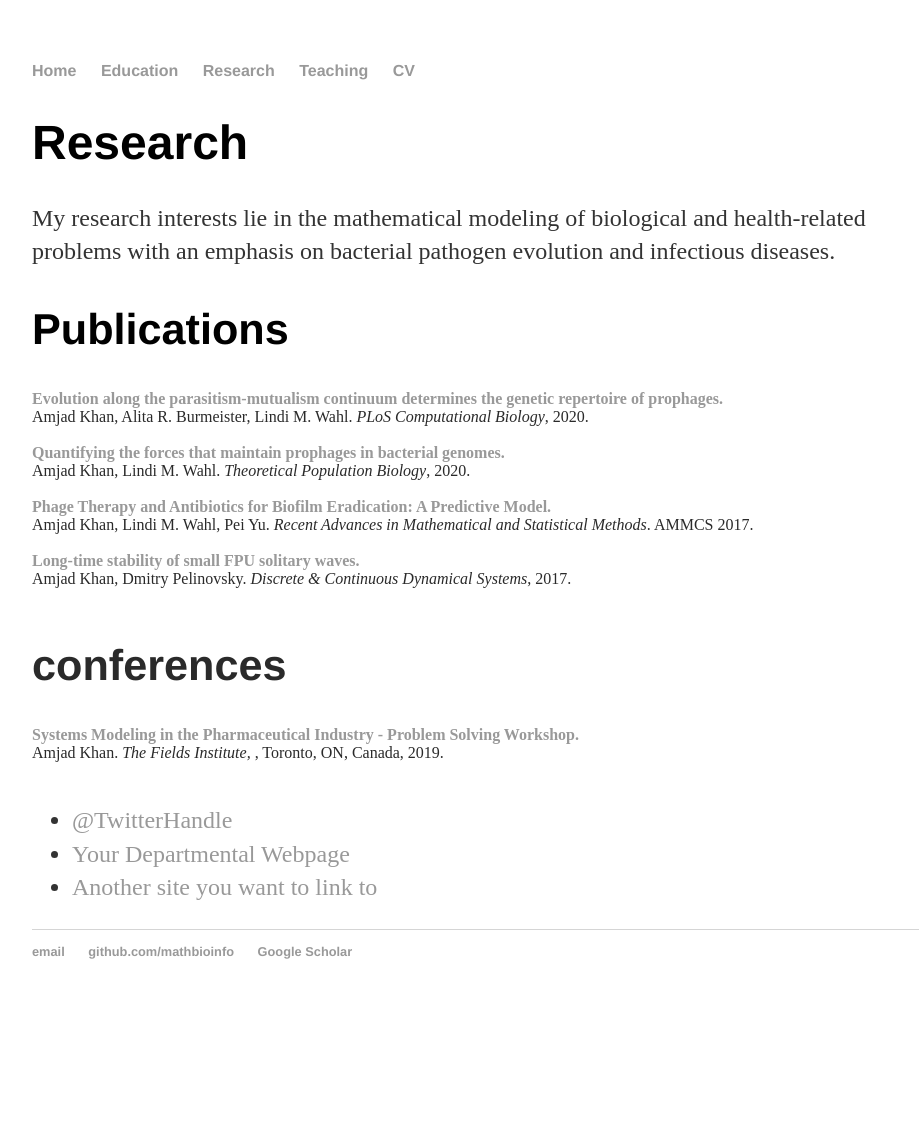
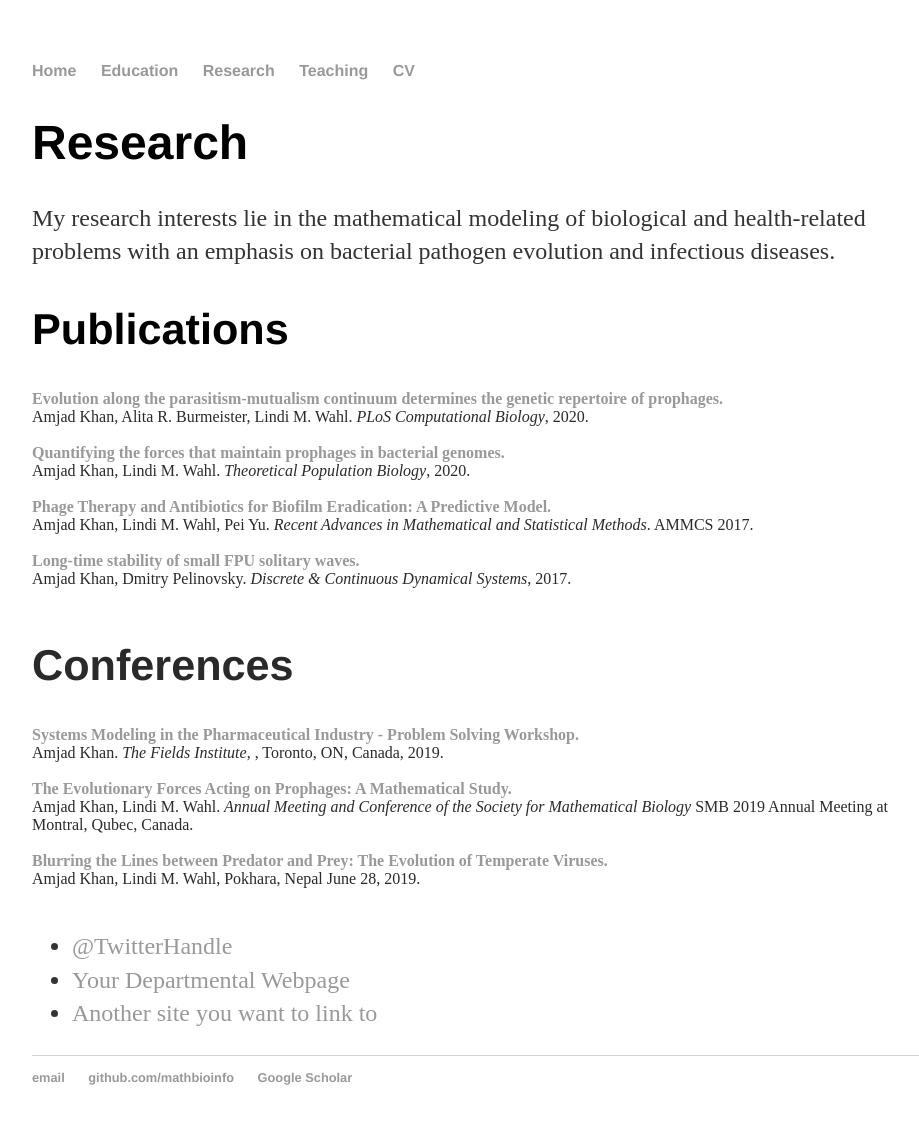
Before and after one commit to MathBioInfo/amjadkhan, a Jekyll site: the page built from Research/index.html, in a window 1280 px wide. Shown: the whole page, without its empty margins (160-1079 px from the left). Built offline with Jekyll 4.4.1, drawn with Linux system fonts in a browser that asks for light colours; before the commit the page ends 1021 px from its top, so only the background shows below that.

Commit message:
Update index.html

```diff
--- a/Research/index.html
+++ b/Research/index.html
@@ -35,10 +35,18 @@ title: About my research
 	</strong></a><br />Amjad Khan, Dmitry Pelinovsky.<em> Discrete & Continuous Dynamical Systems</em>, 2017.
 	</font><br /><br /><font color="#2a2a2a" size="3">
 
-	<h2>conferences</h2>
+	<h2>Conferences</h2>
 	<a href="http://www.fields.utoronto.ca/activities/19-20/systems-modeling">
 	<strong> Systems Modeling in the Pharmaceutical Industry - Problem Solving Workshop.
 	</strong></a><br />Amjad Khan.<em> The Fields Institute, </em>, Toronto, ON, Canada, 2019.
+	</font><br /><br /><font color="#2a2a2a" size="3">
+	<a href="https://www.smb.org/">
+	<strong> The Evolutionary Forces Acting on Prophages: A Mathematical Study.
+	</strong></a><br />Amjad Khan, Lindi M. Wahl.<em> Annual Meeting and Conference of the Society for Mathematical Biology </em> SMB 2019 Annual Meeting at Montral, Qubec, Canada.
+	</font><br /><br /><font color="#2a2a2a" size="3">
+	<a href="https://www.smb.org/">
+	<strong> Blurring the Lines between Predator and Prey: The Evolution of Temperate Viruses.
+	</strong></a><br />Amjad Khan, Lindi M. Wahl,  Pokhara, Nepal June 28, 2019.
 	</font><br /><br /><font color="#2a2a2a" size="3">
 
 			<ul class="contacts">
```
